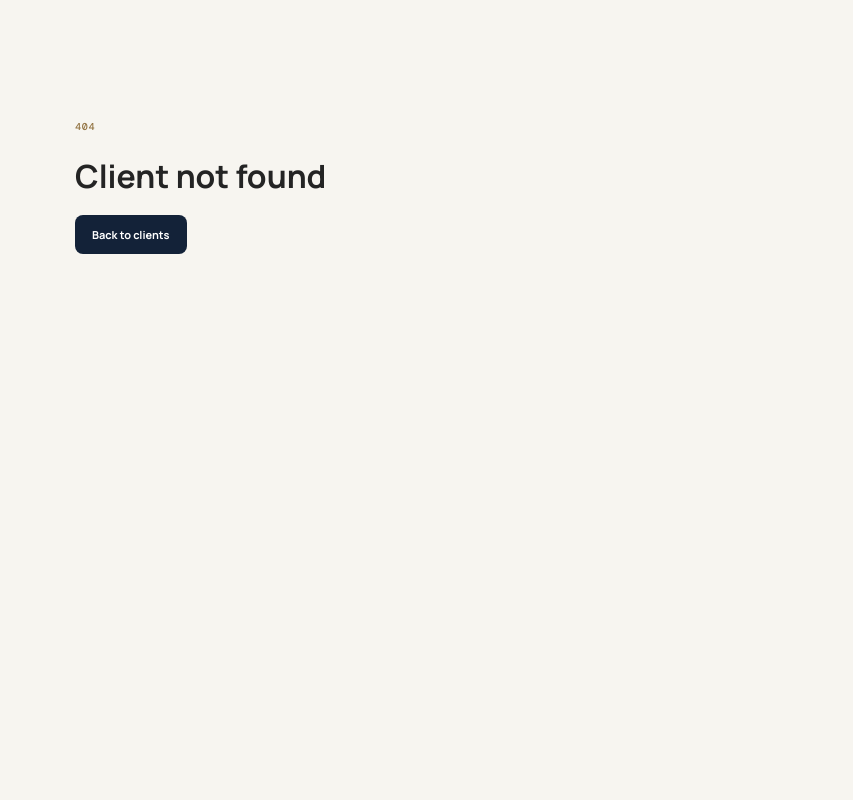
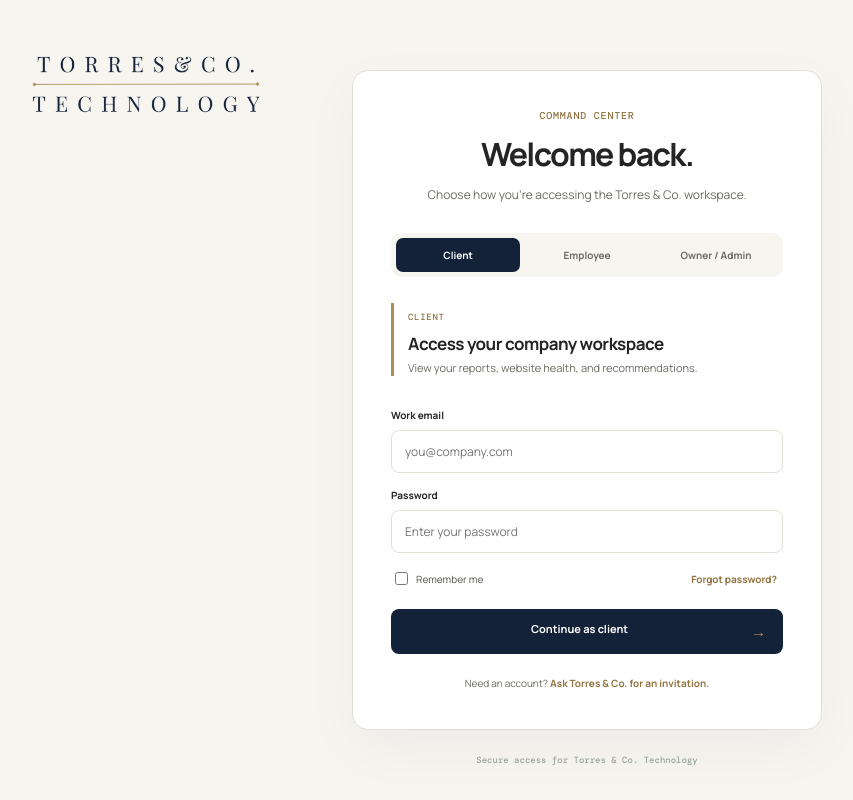
Before and after one commit to JosephTrrzz/torres-command-center, a Next.js app: page /login in a window 1280 px wide. Before the commit this address had no page. Shown: the whole page, without its empty margins (53-906 px from the left). Built offline with nearby package versions, Linux system fonts and the light colour scheme.

Commit message:
Add Torres Co. logos

```diff
--- /dev/null
+++ b/app/login/page.tsx
@@ -0,0 +1,47 @@
+"use client";
+
+import Link from "next/link";
+import Image from "next/image";
+import { useState } from "react";
+
+type Role = "client" | "employee" | "owner";
+
+const roleCopy: Record<Role, { label: string; title: string; description: string; action: string }> = {
+  client: { label: "Client", title: "Access your company workspace", description: "View your reports, website health, and recommendations.", action: "Continue as client" },
+  employee: { label: "Employee", title: "Sign in to your team workspace", description: "Manage the client accounts assigned to you.", action: "Continue as employee" },
+  owner: { label: "Owner / Admin", title: "Open the agency command center", description: "Review the full portfolio, team access, and agency settings.", action: "Continue as owner" },
+};
+
+export default function LoginPage() {
+  const [role, setRole] = useState<Role>("client");
+  const [notice, setNotice] = useState(false);
+  const current = roleCopy[role];
+
+  return (
+    <main className="login-page">
+      <div className="login-brand"><Image src="/brand/torres-co-wordmark.png" alt="Torres & Co. Technology" width={270} height={106} priority className="login-wordmark" /></div>
+      <section className="login-card" aria-labelledby="login-title">
+        <div className="login-intro">
+          <p className="eyebrow">Command Center</p>
+          <h1 id="login-title">Welcome back.</h1>
+          <p>Choose how you’re accessing the Torres &amp; Co. workspace.</p>
+        </div>
+        <div className="role-tabs" role="tablist" aria-label="Account type">
+          {(Object.keys(roleCopy) as Role[]).map((item) => <button key={item} role="tab" aria-selected={role === item} className={role === item ? "selected" : ""} onClick={() => { setRole(item); setNotice(false); }}>{roleCopy[item].label}</button>)}
+        </div>
+        <div className="login-role-copy"><span className="role-kicker">{current.label}</span><h2>{current.title}</h2><p>{current.description}</p></div>
+        <form onSubmit={(event) => { event.preventDefault(); setNotice(true); }}>
+          <label htmlFor="email">Work email</label>
+          <input id="email" type="email" placeholder="you@company.com" autoComplete="email" required />
+          <label htmlFor="password">Password</label>
+          <input id="password" type="password" placeholder="Enter your password" autoComplete="current-password" required />
+          <div className="login-options"><label className="remember"><input type="checkbox" /> <span>Remember me</span></label><button type="button" className="forgot" onClick={() => setNotice(true)}>Forgot password?</button></div>
+          <button className="button button-login" type="submit">{current.action}<span>→</span></button>
+        </form>
+        {notice && <p className="login-notice" role="status">Authentication will be connected in the next setup step. Your information has not been submitted.</p>}
+        <p className="login-help">Need an account? <Link href="#">Ask Torres &amp; Co. for an invitation.</Link></p>
+      </section>
+      <p className="login-footer">Secure access for Torres &amp; Co. Technology</p>
+    </main>
+  );
+}
--- a/next.config.mjs
+++ b/next.config.mjs
@@ -1,3 +1,3 @@
 /** @type {import('next').NextConfig} */
-const nextConfig = { poweredByHeader: false, output: "export", trailingSlash: true };
+const nextConfig = { poweredByHeader: false, output: "export", trailingSlash: true, images: { unoptimized: true } };
 export default nextConfig;
```
Also changed, not shown: app/globals.css, public/brand/torres-co-monogram.png (added), public/brand/torres-co-wordmark.png (added).
